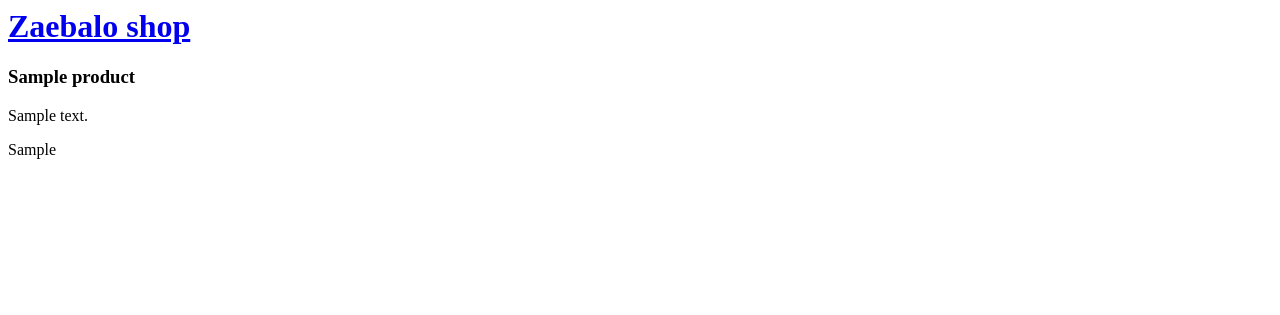
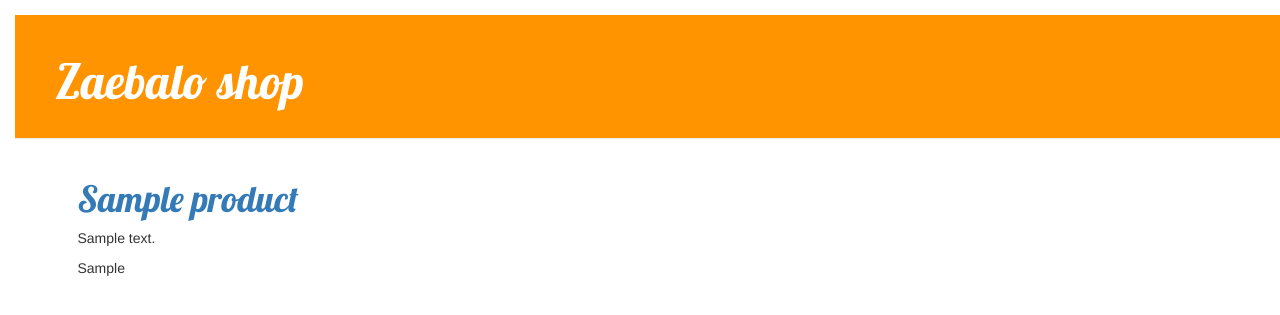
Before and after one commit to DianaEnginoeva/zaebalo_shop, a Django app: page / in a window 1280 px wide. Shown: the top 315 px of the page. Run offline with Django 3.2, Linux system fonts and the light colour scheme; tables that the repository leaves empty hold one stand-in row (values such as "Sample post"); some libraries are stand-ins or nearby versions.

Commit message:
Almost done

```diff
--- /dev/null
+++ b/internet_shop/static/css/internet_shop.css
@@ -0,0 +1,20 @@
+.page-header {
+    background-color: #ff9400;
+    margin-top: 0;
+    padding: 20px 20px 20px 40px;
+}
+
+.page-header h1, .page-header h1 a, .page-header h1 a:visited, .page-header h1 a:active {
+    color: #ffffff;
+    font-size: 36pt;
+    text-decoration: none;
+}
+
+h1 {
+    font-family: 'Lobster', cursive;
+}
+
+body {
+    padding-left: 15px;
+    padding-top: 15px;
+}
--- /dev/null
+++ b/internet_shop/templates/internet_shop/base.html
@@ -0,0 +1,24 @@
+{% load staticfiles %}
+<html>
+    <head>
+        <title>Zaebalo shop</title>
+        <link rel="stylesheet" href="//maxcdn.bootstrapcdn.com/bootstrap/3.2.0/css/bootstrap.min.css">
+        <link rel="stylesheet" href="//maxcdn.bootstrapcdn.com/bootstrap/3.2.0/css/bootstrap-theme.min.css">
+        <link href='//fonts.googleapis.com/css?family=Lobster&subset=latin,latin-ext' rel='stylesheet' type='text/css'>
+        <link rel="stylesheet" href="{% static 'css/internet_shop.css' %}">
+    </head>
+    <body>
+    <div class="page-header">
+        <h1><a href="/">Zaebalo shop</a></h1>
+    </div>
+    <div class="content container">
+        <div class="row">
+            <div class="col-md-8">
+            {% block content %}
+            {% endblock %}
+            </div>
+        </div>
+    </div>
+</body>
+
+</html>
--- a/internet_shop/templates/internet_shop/cart_list.html
+++ b/internet_shop/templates/internet_shop/cart_list.html
@@ -1,17 +1,10 @@
-<html>
-    <head>
-        <title>Zaebalo shop</title>
-    </head>
-    <body>
-        <div>
-            <h1><a href="/">Zaebalo shop</a></h1>
-        </div>
+{% extends 'internet_shop/base.html' %}
+{% block content %}
         {% for product in products %}
-            <div>
-                <h3>{{ product.name }}</h3>
+            <div class="product">
+                <h1><a href="{% url 'product_detail' pk=product.pk %}">{{ product.name }}</a></h1>
                 <p>{{ product.describe }}</p>
                 <p>{{ product.price|linebreaksbr }}</p>
             </div>
         {% endfor %}
-    </body>
-</html>
+{% endblock %}
--- a/internet_shop/urls.py
+++ b/internet_shop/urls.py
@@ -3,4 +3,5 @@ from . import views
 
 urlpatterns = [
     url(r'^$', views.cart_list, name='cart_list'),
+    url(r'^product/(?P<pk>\d+)/$', views.product_detail, name='product_detail'),
 ]
--- a/internet_shop/views.py
+++ b/internet_shop/views.py
@@ -1,6 +1,11 @@
 from django.shortcuts import render
 from .models import Product
+from django.shortcuts import render, get_object_or_404
 
 def cart_list(request):
     products = Product.objects.filter(cost=True).order_by('name')
     return render(request, 'internet_shop/cart_list.html', {'products': products})
+
+def product_detail(request, pk):
+    product = get_object_or_404(Product, pk=pk)
+    return render(request, 'internet_shop/product_detail.html', {'product': product})
```
Also changed, not shown: internet_shop/templates/internet_shop/product_detail.html (added, +9 -0 lines).
